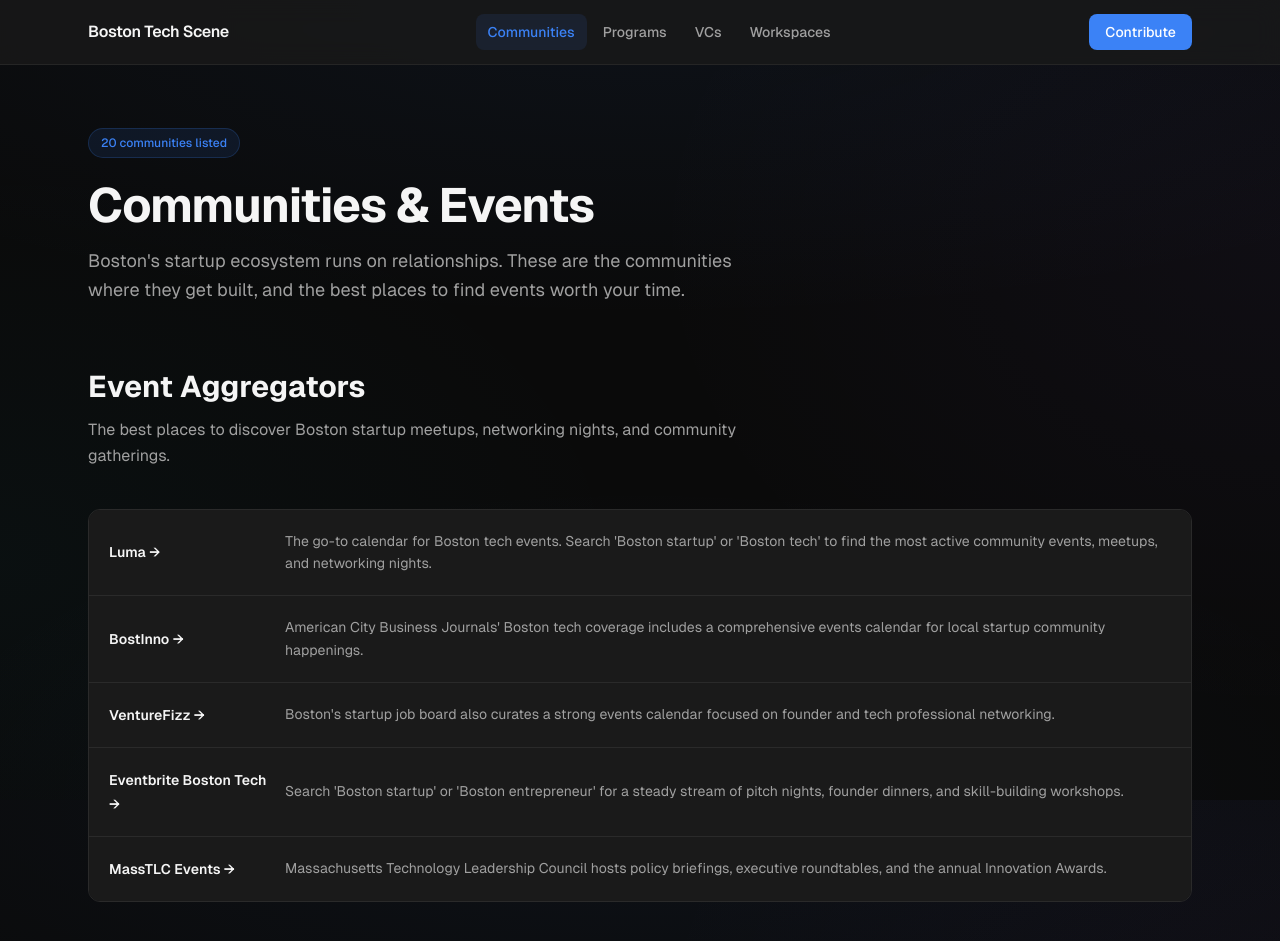
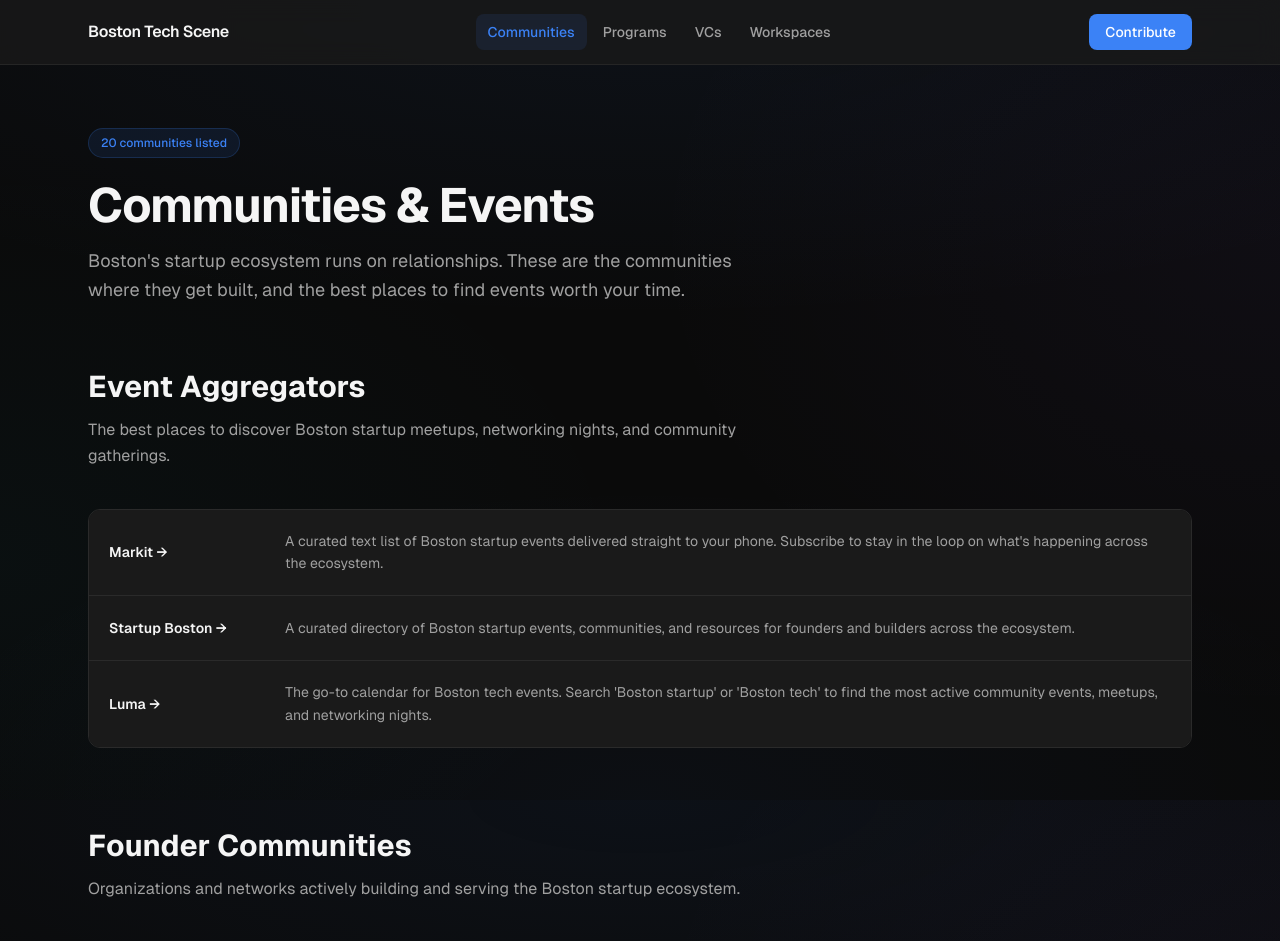
Before and after one commit to bkatz3/BostonTechScene, a Next.js app: page /communities in a window 1280 px wide. Shown: the top 941 px of the page. Built offline with nearby package versions, Linux system fonts and the light colour scheme.

Commit message:
updating events aggregators

```diff
--- a/data/events.ts
+++ b/data/events.ts
@@ -1,35 +1,23 @@
 import { EventAggregator, AnnualEvent } from "./types";
 
 export const eventAggregators: EventAggregator[] = [
+  {
+    name: "Markit",
+    description:
+      "A curated text list of Boston startup events delivered straight to your phone. Subscribe to stay in the loop on what's happening across the ecosystem.",
+    url: "https://markitai.com/e/YXwOGGnqv?l=ATpa",
+  },
+  {
+    name: "Startup Boston",
+    description:
+      "A curated directory of Boston startup events, communities, and resources for founders and builders across the ecosystem.",
+    url: "https://www.startupbos.org/directory/events",
+  },
   {
     name: "Luma",
     description:
       "The go-to calendar for Boston tech events. Search 'Boston startup' or 'Boston tech' to find the most active community events, meetups, and networking nights.",
     url: "https://lu.ma/boston",
-  },
-  {
-    name: "BostInno",
-    description:
-      "American City Business Journals' Boston tech coverage includes a comprehensive events calendar for local startup community happenings.",
-    url: "https://bizjournals.com/boston/bizwomen/news/bostinno",
-  },
-  {
-    name: "VentureFizz",
-    description:
-      "Boston's startup job board also curates a strong events calendar focused on founder and tech professional networking.",
-    url: "https://venturefizz.com/events",
-  },
-  {
-    name: "Eventbrite Boston Tech",
-    description:
-      "Search 'Boston startup' or 'Boston entrepreneur' for a steady stream of pitch nights, founder dinners, and skill-building workshops.",
-    url: "https://eventbrite.com/d/ma--boston/startup/",
-  },
-  {
-    name: "MassTLC Events",
-    description:
-      "Massachusetts Technology Leadership Council hosts policy briefings, executive roundtables, and the annual Innovation Awards.",
-    url: "https://masstlc.org/events",
   },
 ];
 
```
